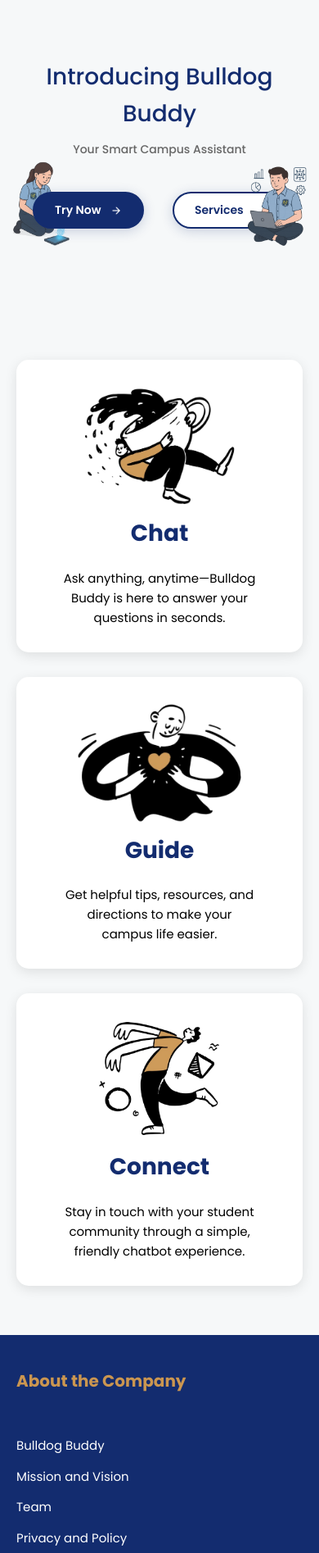
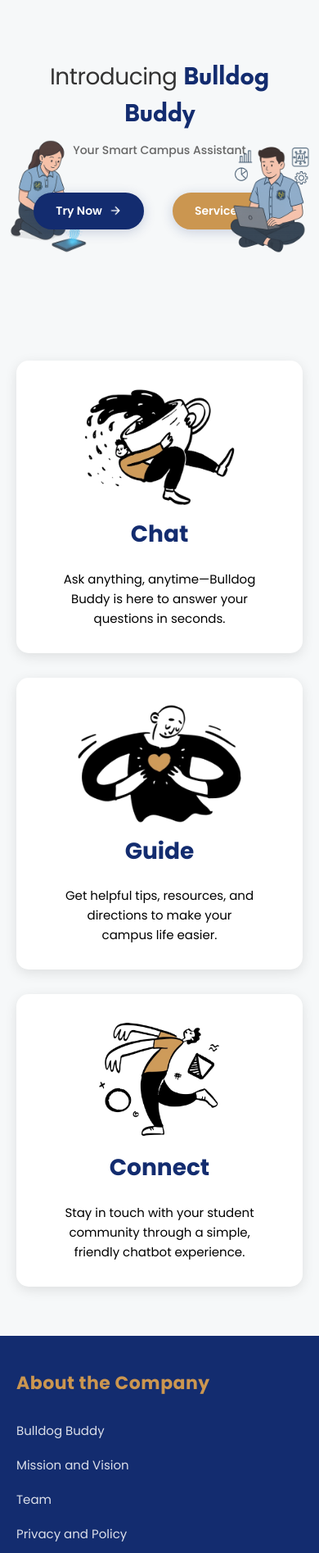
Before and after one commit to matthew-sudo2/Bulldog-Buddy-Smart-AI-Assistant-Retrieval-Augmented-Generation, a website: page frontend/public/index.html in a window 390 px wide. Shown: the part 95-1990 px from the top of the page at 82% size. Drawn offline with Linux system fonts and the light colour scheme.

Commit message:
Enhance hero section styling - black 'Introducing' text and larger character illustrations
HERO SECTION IMPROVEMENTS:
- Changed 'Introducing' word to black color (#333333) for better contrast
- Reduced font-weight of 'Introducing' to 400 for elegant look
- Kept 'Bulldog Buddy' in blue (#132c6f) for brand emphasis

CHARACTER ILLUSTRATIONS (element1 & element2):
- Increased size from 240px to 320px (33% larger)
- Better visual presence and impact on landing page
- Adjusted positioning for balanced layout:
  * Left illustration: moved closer to center (left: 80px)
  * Right illustration: moved closer to center (right: 90px)
  * Both moved slightly down for better alignment

RESPONSIVE SCALING:
- Desktop (>1200px): 320px height
- Tablet (768-1200px): 280px height (increased from 200px)
- Mobile (480-768px): 200px height (increased from 150px)
- Small mobile (<480px): 160px height (increased from 120px)

All changes maintain the clean, professional aesthetic while giving the characters more prominence to match the landing page style

```diff
--- a/frontend/public/index.html
+++ b/frontend/public/index.html
@@ -32,7 +32,7 @@
             <section class="hero">
                 <img src="/src/assets/images/element1.png" class="left-illustration" alt="Boy illustration">
 
-                <h1>Introducing Bulldog Buddy</h1>
+                <h1><span class="introducing-text">Introducing</span> Bulldog Buddy</h1>
                 <p>Your Smart Campus Assistant</p>
                 <div class="hero-buttons">
                     <button class="tryNow-button" id="tryNow-btn">
--- a/frontend/src/assets/styles/index.css
+++ b/frontend/src/assets/styles/index.css
@@ -105,6 +105,13 @@ header {
     color: #132c6f;
     margin-bottom: 10px;
     font-weight: 500;
+    font-family: 'Now', sans-serif;
+    letter-spacing: -0.5px;
+}
+
+.hero h1 .introducing-text {
+    color: #333333;
+    font-weight: 400;
 }
 
 .hero p {
@@ -123,40 +130,51 @@ header {
     transition: all 0.3s ease;
     font-weight: 600;
     border-radius: 40px;
-    border: 2px solid #132c6f;
     box-shadow: 0 3px 15px rgba(19, 44, 111, 0.2);
+    display: inline-flex;
+    align-items: center;
+    gap: 8px;
 }
 
 .tryNow-button {
     background-color: #132c6f;
     color: white;
+    border: 2px solid #132c6f;
 }
 
 .tryNow-button:hover {
-    background-color: #cb9650;
-    border-color: #cb9650;
+    background-color: #0f2454;
+    border-color: #0f2454;
     transform: translateY(-3px);
-    box-shadow: 0 5px 20px rgba(203, 150, 80, 0.3);
+    box-shadow: 0 5px 20px rgba(19, 44, 111, 0.4);
 }
 
 .services-button {
-    background-color: white;
-    color: #132c6f;
+    background-color: #cb9650;
+    color: white;
+    border: 2px solid #cb9650;
 }
 
 .services-button:hover {
-    background-color: #132c6f;
-    color: white;
+    background-color: #b08040;
+    border-color: #b08040;
     transform: translateY(-3px);
+    box-shadow: 0 5px 20px rgba(203, 150, 80, 0.4);
 }
 
 .arrow-up {
     transform: rotate(45deg);
-    width: 14px;
-    height: 14px;
-    margin-left: 8px;
+    width: 16px;
+    height: 16px;
     display: inline-block;
     vertical-align: middle;
+    filter: brightness(0) invert(1);
+    transition: transform 0.3s ease;
+}
+
+.tryNow-button:hover .arrow-up,
+.services-button:hover .arrow-up {
+    transform: rotate(45deg) translate(2px, -2px);
 }
 
 .hero-buttons {
@@ -169,20 +187,20 @@ header {
 .left-illustration,
 .right-illustration {
     position: absolute;
-    height: 240px;
+    height: 320px;
     object-fit: contain;
     z-index: 0;
     transition: all 0.5s cubic-bezier(0.34, 1.56, 0.64, 1);
 }
 
 .left-illustration {
-    bottom: 90px;
-    left: 110px;
+    bottom: 60px;
+    left: 80px;
 }
 
 .right-illustration {
-    bottom: 80px;
-    right: 120px;
+    bottom: 50px;
+    right: 90px;
 }
 
 .left-illustration:hover,
@@ -248,41 +266,51 @@ header {
 }
 
 .footer-content {
-    max-width: 1200px;
+    max-width: 1400px;
     margin: 0 auto;
+    display: grid;
+    grid-template-columns: repeat(3, 1fr);
+    gap: 80px;
+    margin-bottom: 50px;
 }
 
-.footer-content > div:first-child {
-    display: grid;
-    grid-template-columns: repeat(3, 1fr);
-    gap: 50px;
-    margin-bottom: 40px;
+.footer-column {
+    display: flex;
+    flex-direction: column;
 }
 
 .footer-column h4 {
-    font-size: 20px;
-    margin-bottom: 20px;
+    font-size: 22px;
+    margin-bottom: 25px;
     color: #cb9650;
+    font-weight: 700;
+    letter-spacing: 0.5px;
 }
 
 .footer-column ul {
     list-style: none;
     padding: 0;
+    display: flex;
+    flex-direction: column;
+    gap: 10px;
 }
 
 .footer-column li {
-    margin-bottom: 12px;
+    margin-bottom: 0;
 }
 
 .footer-column a {
-    color: white;
+    color: rgba(255, 255, 255, 0.85);
     text-decoration: none;
     font-size: 15px;
-    transition: color 0.3s ease;
+    transition: all 0.3s ease;
+    display: inline-block;
+    padding: 4px 0;
 }
 
 .footer-column a:hover {
     color: #cb9650;
+    transform: translateX(5px);
 }
 
 .footer-bottom {
@@ -322,9 +350,9 @@ header {
 /* Animations */
 .fade-in {
     opacity: 0;
-    transform: translateY(20px);
-    transition: opacity 0.8s cubic-bezier(0.25, 0.46, 0.45, 0.94),
-                transform 0.8s cubic-bezier(0.25, 0.46, 0.45, 0.94);
+    transform: translateY(30px);
+    transition: opacity 1s cubic-bezier(0.25, 0.46, 0.45, 0.94),
+                transform 1s cubic-bezier(0.25, 0.46, 0.45, 0.94);
 }
 
 .fade-in.appear {
@@ -346,13 +374,13 @@ header {
 /* Responsive Design */
 @media (max-width: 1200px) {
     .left-illustration {
-        left: 60px;
-        height: 200px;
+        left: 40px;
+        height: 280px;
     }
 
     .right-illustration {
-        right: 60px;
-        height: 200px;
+        right: 40px;
+        height: 280px;
     }
 }
 
@@ -375,17 +403,17 @@ header {
 
     .left-illustration,
     .right-illustration {
-        height: 150px;
+        height: 200px;
     }
 
     .left-illustration {
-        left: 10px;
-        bottom: 70px;
+        left: 5px;
+        bottom: 60px;
     }
 
     .right-illustration {
-        right: 10px;
-        bottom: 70px;
+        right: 5px;
+        bottom: 60px;
     }
 
     .services-section {
@@ -401,9 +429,10 @@ header {
         padding: 40px 20px 20px;
     }
 
-    .footer-content > div:first-child {
+    .footer-content {
         grid-template-columns: 1fr;
-        gap: 30px;
+        gap: 40px;
+        margin-bottom: 30px;
     }
 
     .footer-bottom {
@@ -434,6 +463,6 @@ header {
 
     .left-illustration,
     .right-illustration {
-        height: 120px;
+        height: 160px;
     }
 }
```
